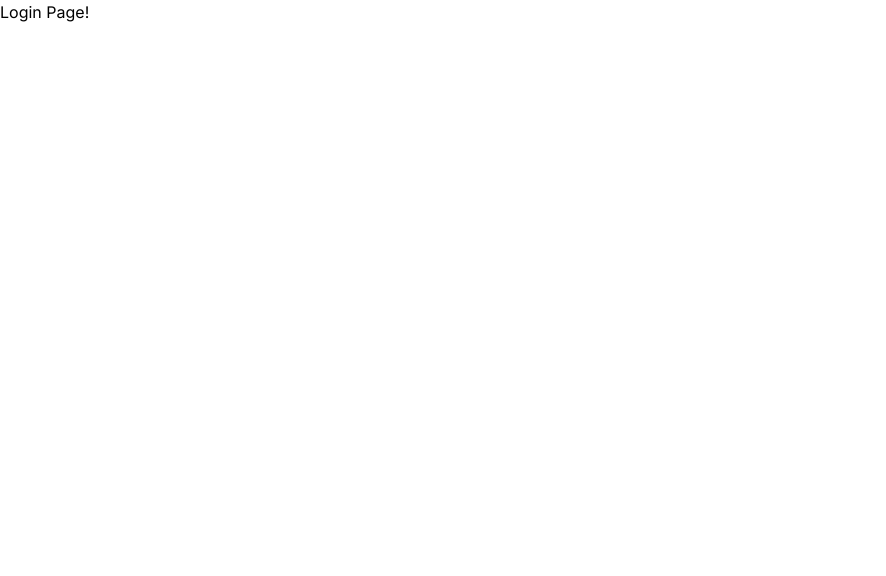
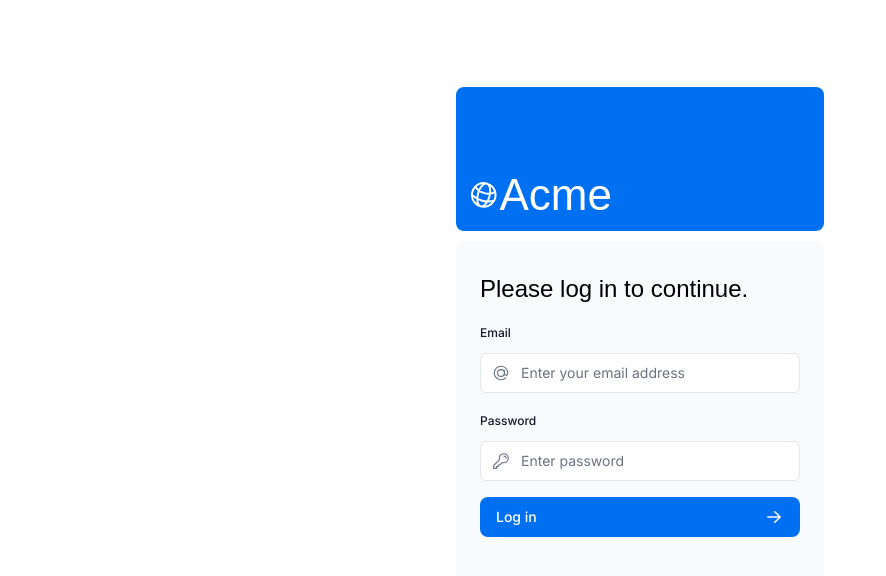
Before and after one commit to cosmandrei/nextjs-dashboard, a Next.js app: page /login in a window 1280 px wide. Shown: the top 576 px of the page, without its empty margins (0-886 px from the left). Built offline with nearby package versions, Linux system fonts and the light colour scheme; a web font is replaced by a local one.

Commit message:
add authentication

```diff
--- a/app/lib/actions.ts
+++ b/app/lib/actions.ts
@@ -3,6 +3,7 @@
 import { sql } from "@vercel/postgres";
 import { revalidatePath } from "next/cache";
 import { redirect } from "next/navigation";
+import { signIn } from "@/auth";
 
 const FormSchema = z.object({
 	id: z.string(),
@@ -110,3 +111,17 @@
 		};
 	}
 }
+
+export async function authenticate(
+	prevState: string | undefined,
+	formData: FormData
+) {
+	try {
+		await signIn("credentials", Object.fromEntries(formData));
+	} catch (error) {
+		if ((error as Error).message.includes("CredentialsSignin")) {
+			return "CredentialsSignin";
+		}
+		throw error;
+	}
+}
--- a/app/login/page.tsx
+++ b/app/login/page.tsx
@@ -1,5 +1,17 @@
+import AcmeLogo from "@/app/ui/acme-logo";
+import LoginForm from "@/app/ui/login-form";
 
-
-export default function Page() {
-  return <p>Login Page!</p>;
+export default function LoginPage() {
+	return (
+		<main className="flex items-center justify-center md:h-screen">
+			<div className="relative mx-auto flex w-full max-w-[400px] flex-col space-y-2.5 p-4 md:-mt-32">
+				<div className="flex h-20 w-full items-end rounded-lg bg-blue-500 p-3 md:h-36">
+					<div className="w-32 text-white md:w-36">
+						<AcmeLogo />
+					</div>
+				</div>
+				<LoginForm />
+			</div>
+		</main>
+	);
 }
--- a/app/ui/dashboard/sidenav.tsx
+++ b/app/ui/dashboard/sidenav.tsx
@@ -2,6 +2,7 @@
 import NavLinks from '@/app/ui/dashboard/nav-links';
 import AcmeLogo from '@/app/ui/acme-logo';
 import { PowerIcon } from '@heroicons/react/24/outline';
+import { signOut } from '@/auth';
 
 export default function SideNav() {
   return (
@@ -17,7 +18,12 @@
       <div className="flex grow flex-row justify-between space-x-2 md:flex-col md:space-x-0 md:space-y-2">
         <NavLinks />
         <div className="hidden h-auto w-full grow rounded-md bg-gray-50 md:block"></div>
-        <form>
+        <form
+          action={async () => {
+            'use server';
+            await signOut();
+          }}
+        >
           <button className="flex h-[48px] grow items-center justify-center gap-2 rounded-md bg-gray-50 p-3 text-sm font-medium hover:bg-sky-100 hover:text-blue-600 md:flex-none md:justify-start md:p-2 md:px-3">
             <PowerIcon className="w-6" />
             <div className="hidden md:block">Sign Out</div>
--- a/app/ui/login-form.tsx
+++ b/app/ui/login-form.tsx
@@ -1,15 +1,21 @@
-import { lusitana } from '@/app/ui/fonts';
+'use client';
+
+import { lusitana } from "@/app/ui/fonts";
 import {
 	AtSymbolIcon,
 	KeyIcon,
 	ExclamationCircleIcon,
-} from '@heroicons/react/24/outline';
-import { ArrowRightIcon } from '@heroicons/react/20/solid';
-import { Button } from './button';
+} from "@heroicons/react/24/outline";
+import { ArrowRightIcon } from "@heroicons/react/20/solid";
+import { Button } from "./button";
+import { useFormState, useFormStatus } from "react-dom";
+import { authenticate } from "../lib/actions";
 
 export default function LoginForm() {
+	const [state, dispatch] = useFormState(authenticate, undefined);
+
 	return (
-    <form className="space-y-3">
+		<form action={dispatch} className="space-y-3">
 			<div className="flex-1 rounded-lg bg-gray-50 px-6 pb-4 pt-8">
 				<h1 className={`${lusitana.className} mb-3 text-2xl`}>
 					Please log in to continue.
@@ -56,8 +62,17 @@
 					</div>
 				</div>
 				<LoginButton />
-        <div className="flex h-8 items-end space-x-1">
-          {/* Add form errors here */}
+				<div
+					className="flex h-8 items-end space-x-1"
+					aria-live="polite"
+					aria-atomic="true"
+				>
+					{state === "CredentialsSignin" && (
+						<>
+							<ExclamationCircleIcon className="h-5 w-5 text-red-500" />
+							<p className="text-sm text-red-500">Invalid credentials</p>
+						</>
+					)}
 				</div>
 			</div>
 		</form>
@@ -65,8 +80,10 @@
 }
 
 function LoginButton() {
+  const { pending } = useFormStatus();
+
 	return (
-    <Button className="mt-4 w-full">
+		<Button className="mt-4 w-full" aria-disabled={pending}>
 			Log in <ArrowRightIcon className="ml-auto h-5 w-5 text-gray-50" />
 		</Button>
 	);
--- /dev/null
+++ b/auth.config.ts
@@ -0,0 +1,21 @@
+import type { NextAuthConfig } from "next-auth";
+
+export const authConfig = {
+	pages: {
+		signIn: "/login",
+	},
+	callbacks: {
+		authorized({ auth, request: { nextUrl } }) {
+			const isLoggedIn = !!auth?.user;
+			const isOnDashboard = nextUrl.pathname.startsWith("/dashboard");
+			if (isOnDashboard) {
+				if (isLoggedIn) return true;
+				return false; // Redirect unauthenticated users to login page
+			} else if (isLoggedIn) {
+				return Response.redirect(new URL("/dashboard", nextUrl));
+			}
+			return true;
+		},
+	},
+	providers: [], // Add providers with an empty array for now
+} satisfies NextAuthConfig;
--- /dev/null
+++ b/auth.ts
@@ -0,0 +1,42 @@
+import NextAuth from "next-auth";
+import { authConfig } from "./auth.config";
+import Credentials from "next-auth/providers/credentials";
+import { z } from "zod";
+import { sql } from "@vercel/postgres";
+import type { User } from "@/app/lib/definitions";
+import bcrypt from "bcrypt";
+
+async function getUser(email: string): Promise<User | undefined> {
+	try {
+		const user = await sql<User>`SELECT * FROM users WHERE email=${email}`;
+		return user.rows[0];
+	} catch (error) {
+		console.error("Failed to fetch user:", error);
+		throw new Error("Failed to fetch user.");
+	}
+}
+
+export const { auth, signIn, signOut } = NextAuth({
+	...authConfig,
+	providers: [
+		Credentials({
+			async authorize(credentials) {
+				const parsedCredentials = z
+					.object({ email: z.string().email(), password: z.string().min(6) })
+					.safeParse(credentials);
+
+				if (parsedCredentials.success) {
+					const { email, password } = parsedCredentials.data;
+					const user = await getUser(email);
+					if (!user) return null;
+					const passwordsMatch = await bcrypt.compare(password, user.password);
+
+					if (passwordsMatch) return user;
+				}
+
+                console.log('Invalid credentials');
+				return null;
+			},
+		}),
+	],
+});
--- a/package.json
+++ b/package.json
@@ -16,6 +16,7 @@
     "bcrypt": "^5.1.1",
     "clsx": "^2.0.0",
     "next": "^14.0.0",
+    "next-auth": "^5.0.0-beta.3",
     "postcss": "8.4.31",
     "react": "18.2.0",
     "react-dom": "18.2.0",
```
Also changed, not shown: middleware.ts (added, +9 -0 lines), 1 other file (tests, documents, lock files or other folders). Lines whose indentation alone changed are shown as unchanged.
